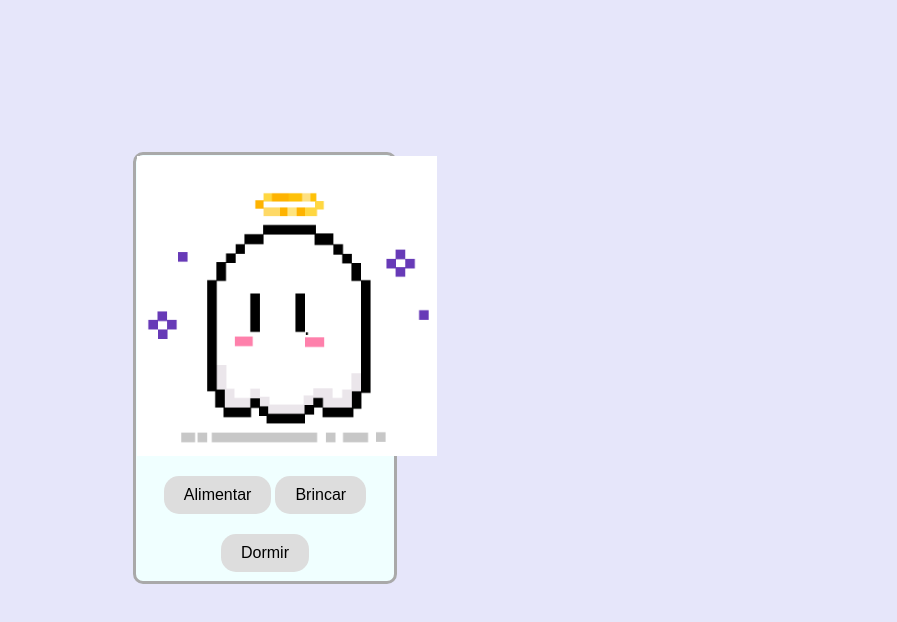
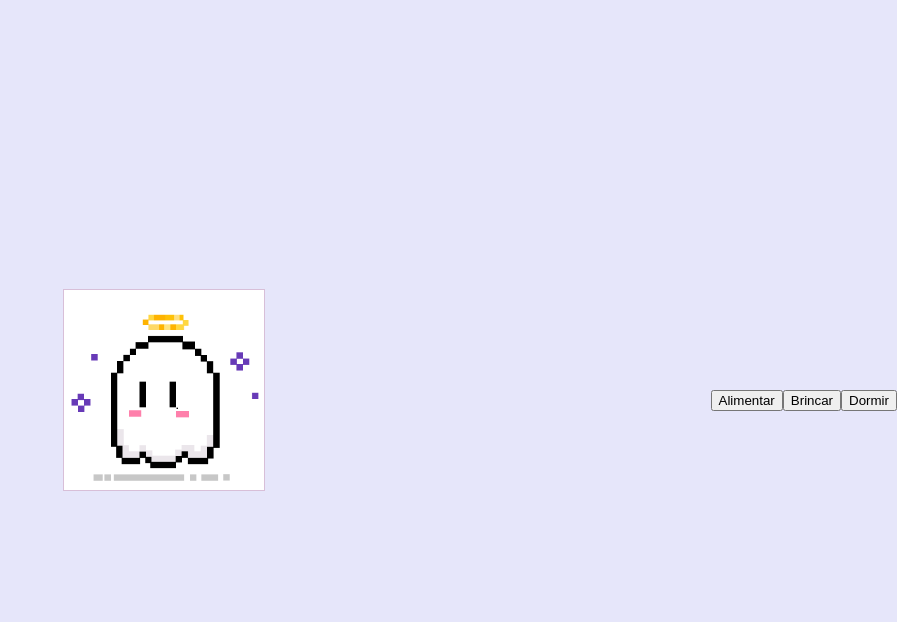
Before and after one commit to ANAJULIASILVASTELARI26/Tamagotchi---Otama, a plain HTML site: page Tamagochi/index.html in a window 1280 px wide. Shown: the whole page, without its empty margins (383-1280 px from the left). Drawn offline with Linux system fonts and the light colour scheme.

Commit message:
style.css

```diff
--- a/Tamagochi/style.css
+++ b/Tamagochi/style.css
@@ -1,78 +1,106 @@
-html{
-  background-color: #E6E6FA;
 
+body {
+    font-family: Arial, sans-serif;
+    display: flex;
+    justify-content: center;
+    align-items: center;
+    height: 100vh;
+    background-color: #E6E6FA;
+    margin: 0;
 }
 
-body {
-  text-align: center;
-  border:  solid 3px #A9A9A9;
-  padding: 1px;
-  border-radius: 10px;
-  background-color: #F0FFFF;
-  height: 53%;
-  width: 20%;
-  position: absolute;
-  top: 45%;
-  left: 50%;
-  transform: translate(-50%,-50%);
-
+.container {
+    text-align: center;
 }
 
-img {
+.tamagochi-container {
+    margin-bottom: 20px;
+}
+
+#tamagochiImage {
+    width: 200px;
+    height: 200px;
     display: block;
     margin: 0 auto 20px auto;
+    border: 1px solid #D8BFD8;
 }
 
-button{
-  padding: 5px;
-  border: none;
-  outline: none;
-  border-radius: 15px;
-  align-items: center;
-  margin: 0 auto 20px auto;
+.buttons {
+    margin: 20px 0;
 }
 
-.oal {
+.progress-bars {
+  display: flex;
+  flex-direction: column;
+  gap: 10px;
+  background-color:#E0FFFF;
+  border: 1px solid #B0E0E6;
+}
+
+.progress-container {
+  width: 100%;
+  background-color: #f3f3f3;
+  border-radius: 5px;
+  overflow: hidden;
+}
+
+
+.oalimentar {
   background-color: #ddd;
-  border: none;
+  border: 1px solid #8B0000;
+  border-radius: 10px;
   color: black;
   padding: 10px 20px;
-  text-align: center;
-  font-size: 16px;
+  margin: 5px;
+  cursor: pointer;
   transition: 0.3s;
-  cursor: pointer;
 }
-.oal:hover {
+.oalimentar:hover {
   background-color: #B22222;
   color: white;
 }
 
-.obr {
+.obrincar {
   background-color: #ddd;
-  border: none;
+  border: 1px solid  #C71585;
+  border-radius: 10px;
   color: black;
   padding: 10px 20px;
-  text-align: center;
-  font-size: 16px;
+  margin: 5px;
+  cursor: pointer;
   transition: 0.3s;
-  cursor: pointer;
 }
-.obr:hover {
+.obrincar:hover {
   background-color: #FF1493;
   color: white;
 }
 
-.odo {
+.ocuidar {
   background-color: #ddd;
-  border: none;
+  border: 1px solid #2E8B57;
+  border-radius: 10px;
   color: black;
   padding: 10px 20px;
-  text-align: center;
-  font-size: 16px;
+  margin: 5px;
+  cursor: pointer;
   transition: 0.3s;
+}
+.ocuidar:hover {
+  background-color: #3CB371;
+  color: white;
+}
+
+.odormir {
+  background-color: #ddd;
+  border: 1px solid #483D8B;
+  border-radius: 10px;
+  color: black;
+  padding: 10px 20px;
+  margin: 5px;
   cursor: pointer;
+  transition: 0.3s;
 }
-.odo:hover {
+.odormir:hover {
   background-color: #6A5ACD;
   color: white;
 }
```
